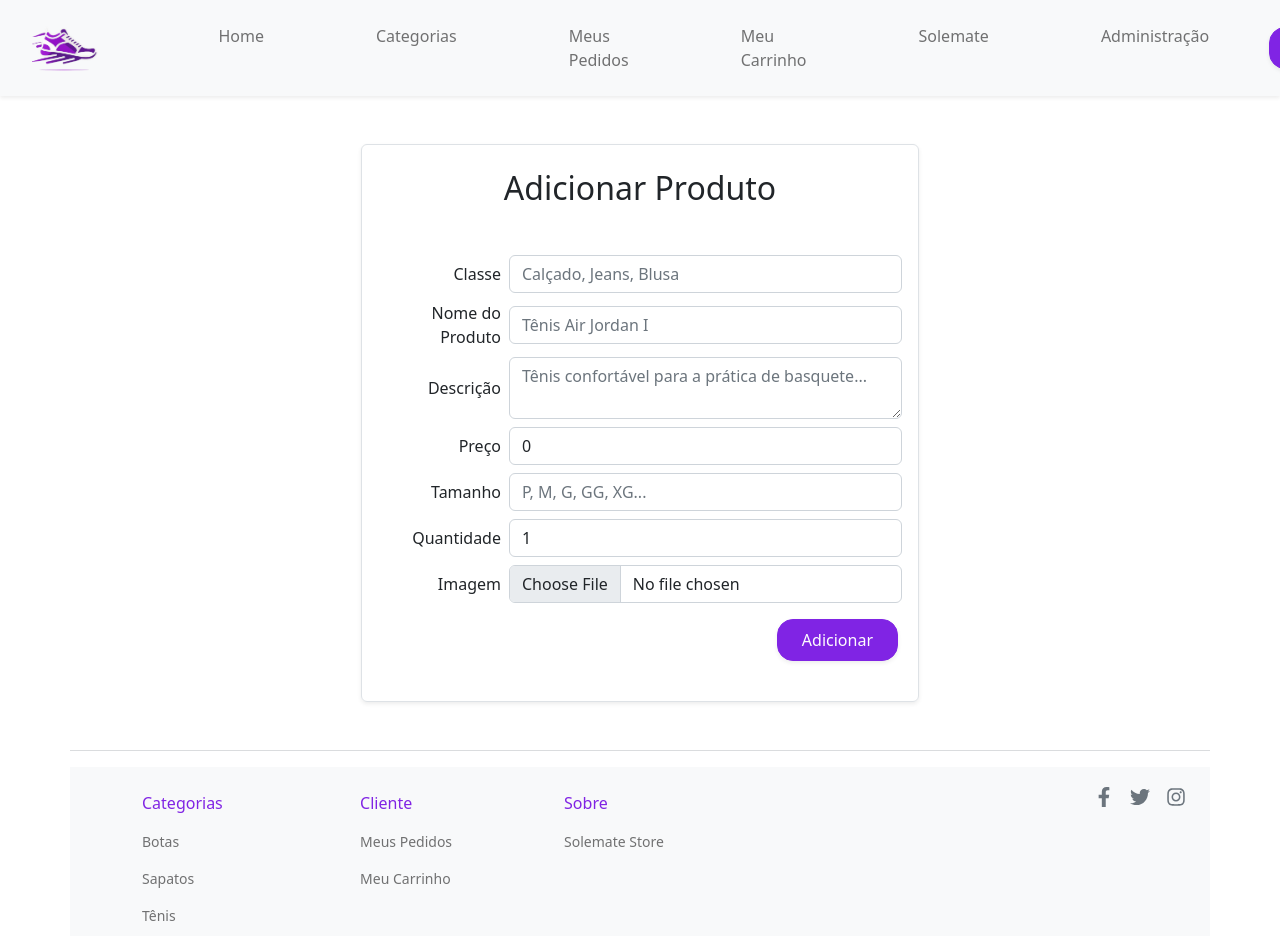
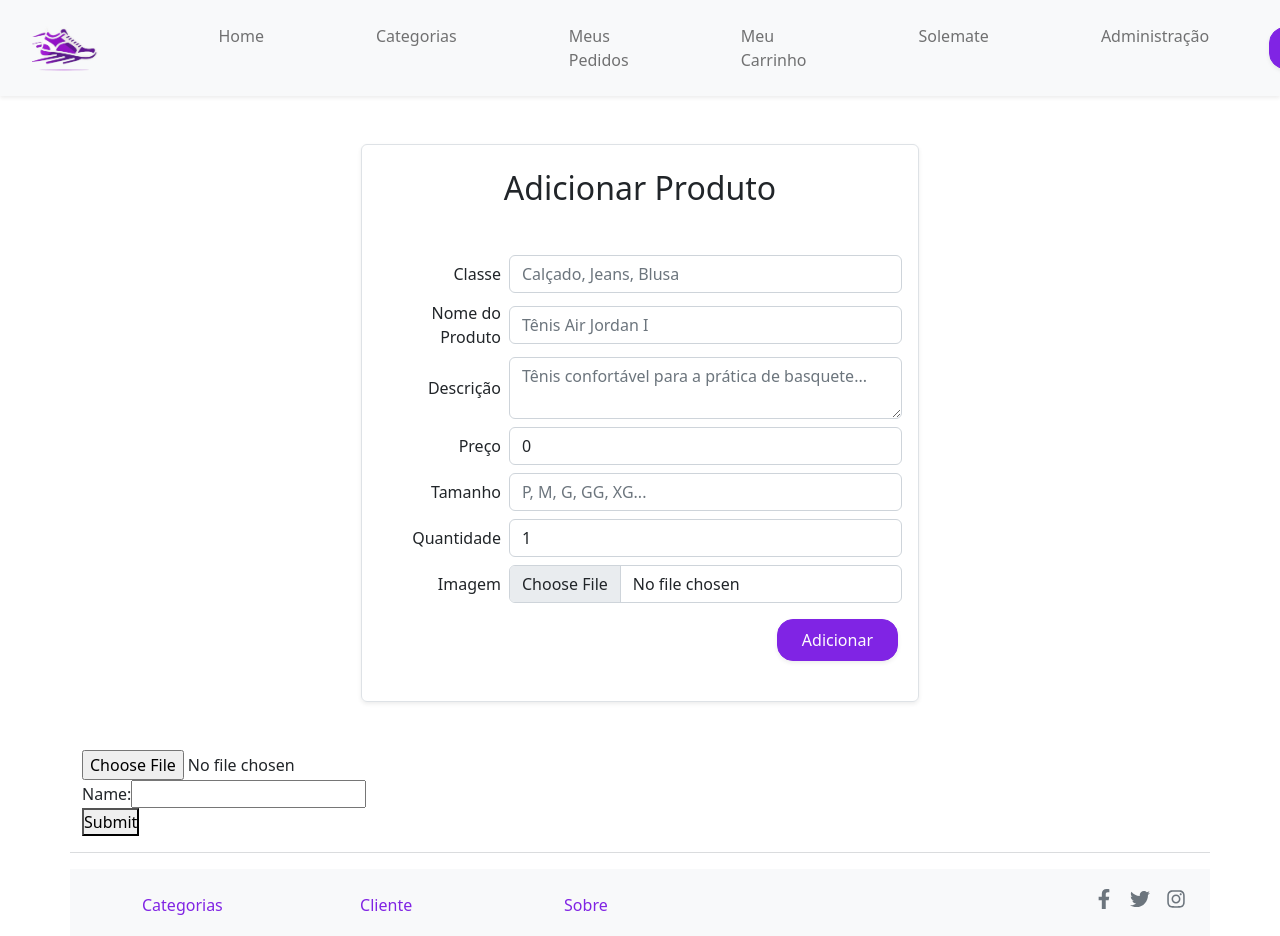
Before and after one commit to jdenari/frontend-solemate-store, a Next.js app: page /administracao/novosprodutos in a window 1280 px wide. Shown: the top 936 px of the page. Built offline with nearby package versions, Linux system fonts and the light colour scheme.

Commit message:
frontend-sending-photos-to-backend

```diff
--- a/src/components/administration/FormNewProduct.tsx
+++ b/src/components/administration/FormNewProduct.tsx
@@ -1,5 +1,6 @@
 import React, { useState, useEffect } from 'react';
 import MainButton from '../MainButton';
+import FormPhoto from './FormPhoto';
 import { Form } from 'react-bootstrap';
 import axios from 'axios';
 import MessageReturn from '../MessageReturn'; // Importação do componente de mensagem
@@ -166,6 +167,7 @@ useEffect(() => {
                 </div>
                 {message && <MessageReturn text={message.text} variant={message.variant} />}
             </Form>
+            <FormPhoto />
         </>
     );
 };
--- /dev/null
+++ b/src/components/administration/FormPhoto.tsx
@@ -0,0 +1,56 @@
+import React, { useState } from 'react';
+import axios from 'axios';
+
+const FormPhoto = () => {
+    const [photo, setPhoto] = useState<File | null>(null);
+    const [name, setName] = useState<string>('');
+
+    const handleSubmit = async (e: React.FormEvent<HTMLFormElement>) => {
+        e.preventDefault();
+        const formData = new FormData();
+        formData.append('file', photo!);
+        formData.append('name', name);
+
+        try {
+            const response = await axios.post('http://localhost:5000/api/photos/add-photos', formData, {
+                headers: {'Content-Type': 'multipart/form-data'}
+            });
+            console.log(response.data);
+            setPhoto(null);
+            setName('');
+        } catch (error) {
+            console.error(error);
+        }
+    }
+
+    const handleFileChange = (e: React.ChangeEvent<HTMLInputElement>) => {
+        const selectedFile = e.target.files![0];
+        setPhoto(selectedFile);
+    }
+
+    const handleNameChange = (e: React.ChangeEvent<HTMLInputElement>) => {
+        setName(e.target.value);
+    }
+
+    const addPhoto = (photo: any) => {
+        // aqui você pode manipular os dados da foto adicionada, se necessário
+        console.log('Photo added:', photo);
+    }
+
+    return (
+        <form onSubmit={handleSubmit}>
+            <div>
+                <input type="file" onChange={handleFileChange} />
+            </div>
+            <div>
+                <label>
+                Name:
+                <input type="text" value={name} onChange={handleNameChange} />
+                </label>
+            </div>
+            <button type="submit">Submit</button>
+        </form>
+    );
+}
+
+export default FormPhoto;
```
Also changed, not shown: src/components/administration/FormPhoto.css (added).
